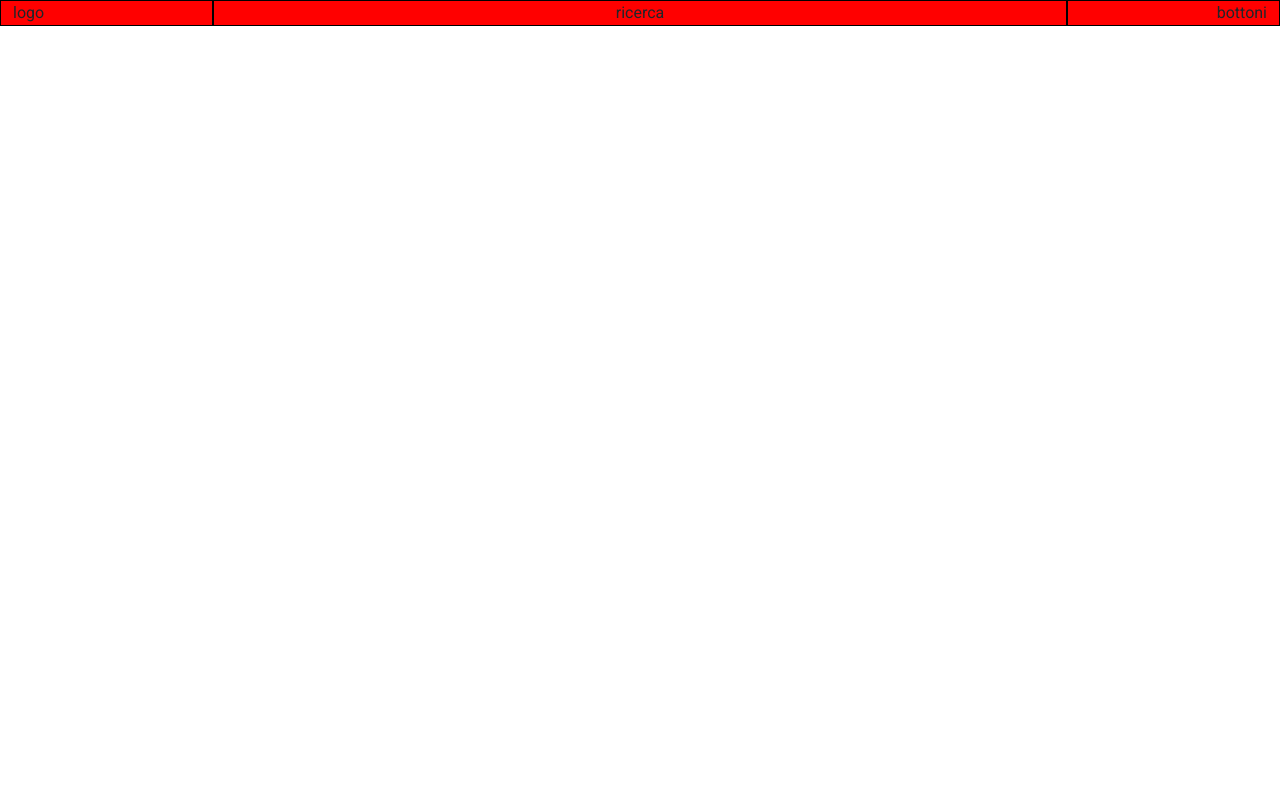
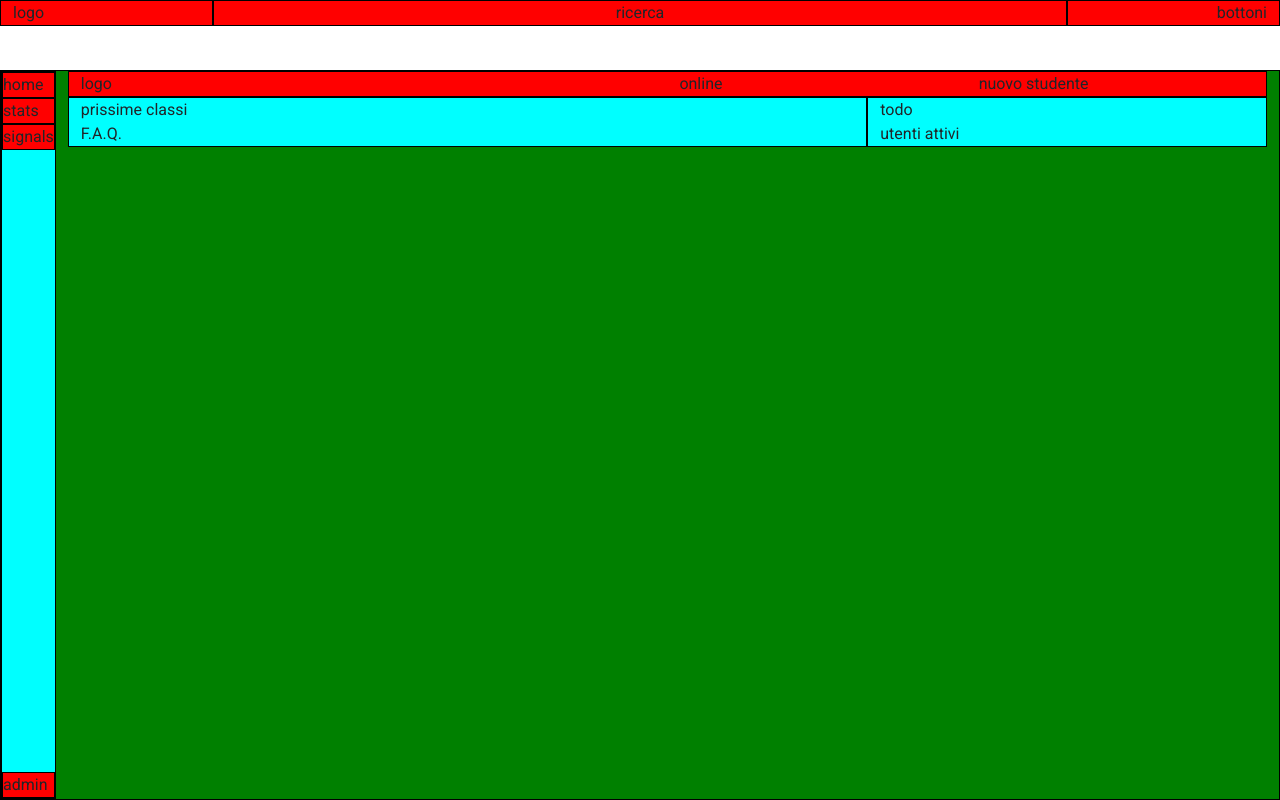
Before and after one commit to Mikel3010/html-css-bootstrap-dashboard, a plain HTML site: page index.html in a window 1280 px wide. Drawn offline with nearby package versions, Linux system fonts and the light colour scheme.

Commit message:
struttura main

```diff
--- a/css/style.css
+++ b/css/style.css
@@ -1,5 +1,12 @@
 body{
     font-family: 'Roboto', sans-serif;
+}
+header{
+    height: 4.375rem;
+}
+main{
+    height: calc(100vh - 4.375rem);
+    width: 100%;
 }
 /* debug  */
 .ms_debug-backcolor{
@@ -8,8 +15,19 @@ body{
 }
 .ms_debug-backcolor2{
     background-color: aqua;
+    border: 1px solid black;
+}
+.ms_debug-backcolor3{
+    background-color:green;
+    border: 1px solid black;
+}
+.ms_debug-height{
+    height: 100%;
 }
 /* typo */
 /* common */
 /* header  */
 /* main  */
+.ms_nav-aside{
+    height: 100%;
+}
--- a/index.html
+++ b/index.html
@@ -28,7 +28,41 @@
             </div>
         </nav>
     </header>
-    <main></main>
+    <main class="d-flex ms_debug-backcolor3">
+        <aside class="ms_nav-aside ms_debug-backcolor2">
+            <nav class="d-flex flex-column ms_nav-aside">
+                <div>
+                    <div class="ms_debug-backcolor">home</div>
+                    <div class="ms_debug-backcolor">stats</div>
+                    <div class="ms_debug-backcolor">signals</div>
+                </div>
+                <div class="mt-auto">
+                    <div class="ms_debug-backcolor">admin</div>
+                </div>
+            </nav>
+        </aside>
+        <div class="container-fluid">
+            <div class="container-fluid">
+                <div class="row flex-column flex-sm-row ms_debug-backcolor">
+                    <div class="col col-sm-4 col-md-3 order-sm-3">nuovo studente</div>
+                    <div class="col clo-sm-4 col-md-6">logo</div>
+                    <div class="col col-sm-4 col-md-3">online</div>
+                </div>
+            </div>
+            <div class="container-fluid">
+                <div class="row">
+                    <div class="col-12 col-md-8 ms_debug-backcolor2">
+                        <div>prissime classi</div>
+                        <div>F.A.Q.</div>
+                    </div>
+                    <div class="col-12 col-md-4 ms_debug-backcolor2">
+                        <div>todo</div>
+                        <div>utenti attivi</div>
+                    </div>
+                </div>
+            </div>
+        </div>
+    </main>
     <script src="https://cdn.jsdelivr.net/npm/bootstrap@5.3.0-alpha1/dist/js/bootstrap.bundle.min.js" integrity="sha384-w76AqPfDkMBDXo30jS1Sgez6pr3x5MlQ1ZAGC+nuZB+EYdgRZgiwxhTBTkF7CXvN" crossorigin="anonymous"></script>
 </body>
 </html>
```
